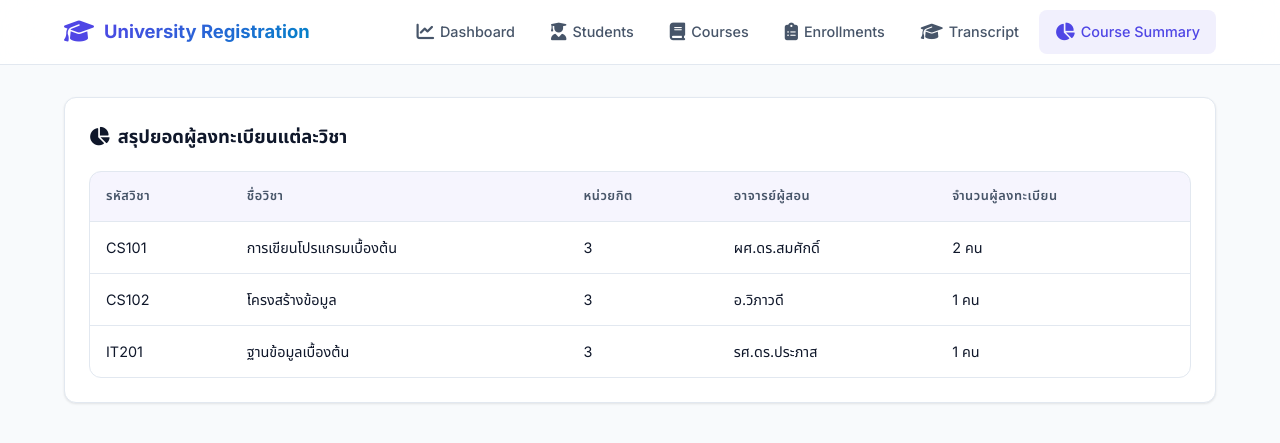
After one commit to Abideen10/course-registration, a PHP site: page /course-registration/pages/course_summary.php in a window 1280 px wide. The commit adds this page. Shown: the top 443 px of the page. Run offline with PHP 8.4, Linux system fonts and the light colour scheme; data comes from the database, SQL or seed files in the repository.

Commit message:
feat: add transcript and course summary pages with global navigation bar

```diff
--- a/includes/navbar.php
+++ b/includes/navbar.php
@@ -62,6 +62,13 @@ $currentPage = basename($_SERVER['SCRIPT_NAME']);
                     Transcript
                 </a>
             </li>
+            <li>
+                <a href="/course-registration/pages/course_summary.php"
+                    class="nav-link <?= $currentPage === 'course_summary.php' ? 'active' : '' ?>">
+                    <span class="nav-icon"><i class="fa-solid fa-chart-pie"></i></span>
+                    Course Summary
+                </a>
+            </li>
         </ul>
     </div>
 </nav>
--- /dev/null
+++ b/pages/course_summary.php
@@ -0,0 +1,56 @@
+<?php
+require_once __DIR__ . '/../config/database.php';
+
+// 🎯 เขียน SQL ของคุณตรงนี้ (ใช้ LEFT JOIN, COUNT, GROUP BY)
+$sql = $pdo->query("
+    SELECT
+        c.course_code,
+        c.course_name,
+        c.credits,
+        c.teacher,
+        COUNT(e.id) AS total_enrollments
+    FROM courses c
+    LEFT JOIN enrollments e ON c.id = e.course_id
+    GROUP BY c.id
+");
+$courseSummaries = $sql->fetchAll();
+
+require_once __DIR__ . '/../includes/header.php';
+require_once __DIR__ . '/../includes/navbar.php';
+?>
+
+<div class="main-content">
+    <div class="card">
+        <h2 style="font-size: 1.15rem; margin-bottom: 20px; display: flex; align-items: center; gap: 8px;">
+            <i class="fa-solid fa-chart-pie"></i> สรุปยอดผู้ลงทะเบียนแต่ละวิชา
+        </h2>
+
+        <!-- ตารางแสดงผล -->
+        <div class="table-container">
+            <table class="data-table">
+                <thead>
+                    <tr>
+                        <th>รหัสวิชา</th>
+                        <th>ชื่อวิชา</th>
+                        <th>หน่วยกิต</th>
+                        <th>อาจารย์ผู้สอน</th>
+                        <th>จำนวนผู้ลงทะเบียน</th>
+                    </tr>
+                </thead>
+                <tbody>
+                    <?php foreach ($courseSummaries as $row): ?>
+                        <tr>
+                            <td><?= htmlspecialchars($row['course_code']) ?></td>
+                            <td><?= htmlspecialchars($row['course_name']) ?></td>
+                            <td><?= htmlspecialchars($row['credits']) ?></td>
+                            <td><?= htmlspecialchars($row['teacher']) ?></td>
+                            <td><?= htmlspecialchars($row['total_enrollments']) ?> คน</td>
+                        </tr>
+                    <?php endforeach; ?>
+                </tbody>
+            </table>
+        </div>
+    </div>
+</div>
+
+<?php require_once __DIR__ . '/../includes/footer.php'; ?>
--- a/pages/transcript.php
+++ b/pages/transcript.php
@@ -14,6 +14,7 @@ $sql = $pdo->query("
     FROM students s
     JOIN enrollments e ON s.id = e.student_id
     JOIN courses c ON c.id = e.course_id
+    ORDER BY s.student_code ASC, c.course_code ASC
 ");
 $transcripts = $sql->fetchAll();
 
```
